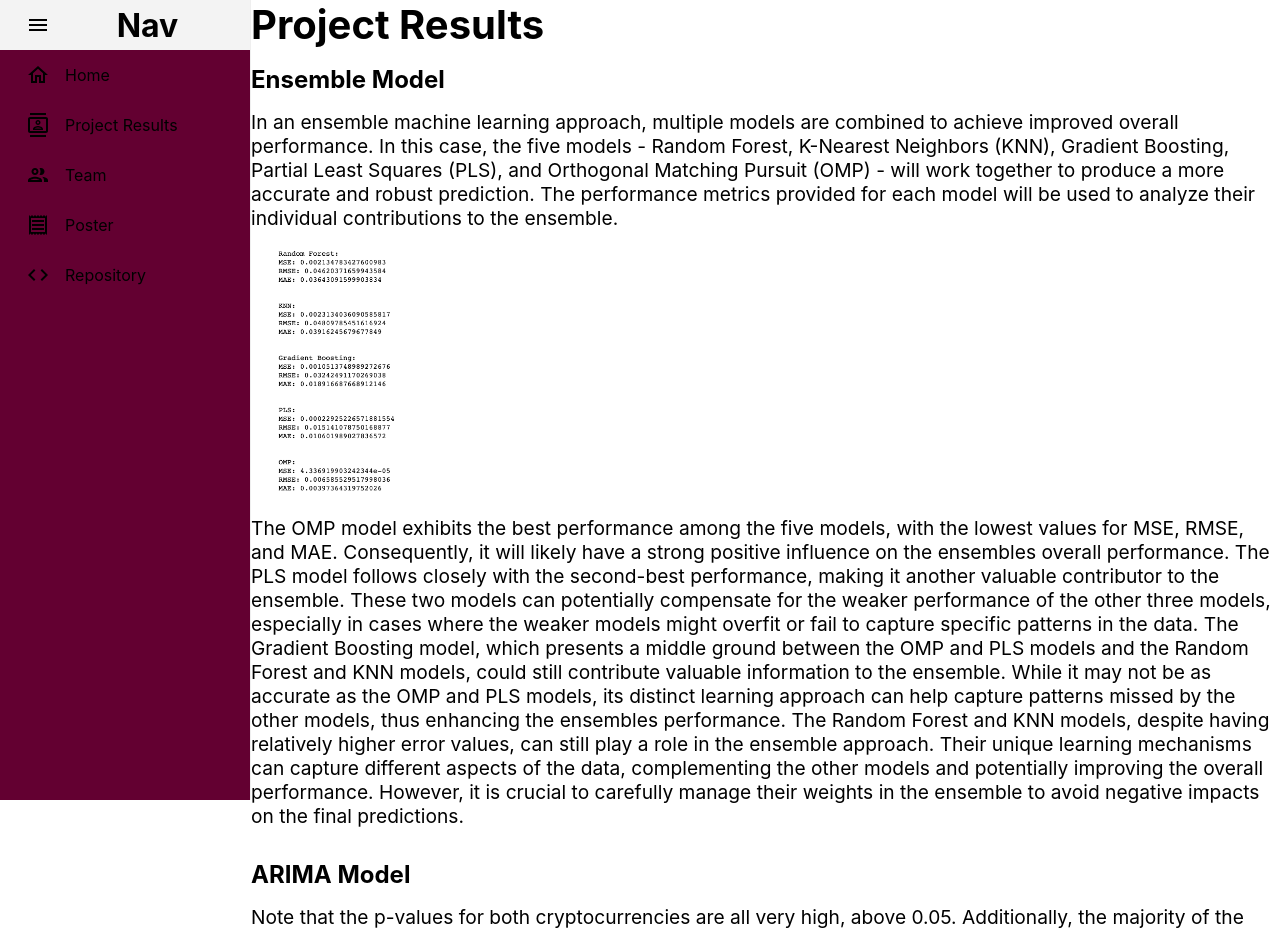
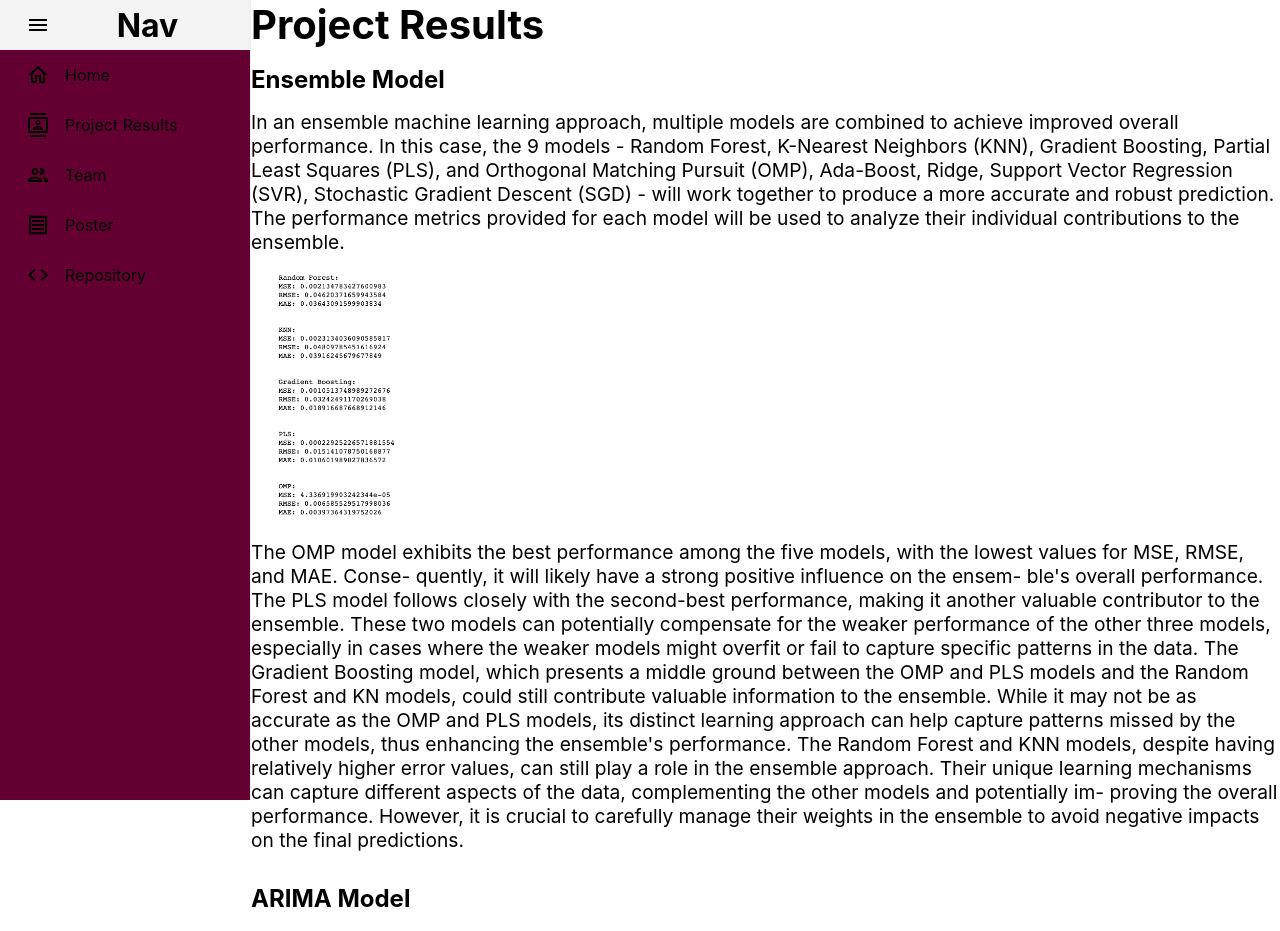
Before and after one commit to eshan-kaul/ML_Capstone, a React (Create React App) app in the folder frontend/: page /project-results in a window 1280 px wide. Shown: the top 931 px of the page. Built offline with nearby package versions, Linux system fonts and the light colour scheme.

Commit message:
changed to 9 models update

```diff
--- a/frontend/src/pages/ProjectResults.js
+++ b/frontend/src/pages/ProjectResults.js
@@ -13,22 +13,20 @@ const ProjectResults = () => {
           Ensemble Model
         </h4>
         <p>
-        In an ensemble machine learning approach, multiple models are combined to achieve improved overall performance.
-        In this case, the five models - Random Forest, K-Nearest Neighbors (KNN), Gradient Boosting, Partial Least Squares (PLS), and Orthogonal Matching Pursuit (OMP) - will work together to produce a more accurate and robust prediction.
-        The performance metrics provided for each model will be used to analyze their individual contributions to the ensemble.
+        In an ensemble machine learning approach, multiple models are combined to achieve improved overall performance. In this case, the 9 models - Random Forest, K-Nearest Neighbors (KNN), Gradient Boosting, Partial Least Squares (PLS), and Orthogonal Matching Pursuit (OMP), Ada-Boost, Ridge, Support Vector Regression (SVR), Stochastic Gradient Descent (SGD) - will work together to produce a more accurate and robust prediction. The performance metrics provided for each model will be used to analyze their individual
+        contributions to the ensemble.
         </p>
         <div className='main-container' >
             <img src={poster} />
         </div>
         <p>
-        The OMP model exhibits the best performance among the five models, with the lowest values for MSE, RMSE, and MAE.
-        Consequently, it will likely have a strong positive influence on the ensembles overall performance.
-        The PLS model follows closely with the second-best performance, making it another valuable contributor to the ensemble. These two models can potentially compensate for the weaker performance of the other three models, especially in cases where the weaker models might overfit or fail to capture specific patterns in the data.
-        The Gradient Boosting model, which presents a middle ground between the OMP and PLS models and the Random Forest and KNN models, could still contribute valuable information to the ensemble.
-        While it may not be as accurate as the OMP and PLS models, its distinct learning approach can help capture patterns missed by the other models, thus enhancing the ensembles performance.
-        The Random Forest and KNN models, despite having relatively higher error values, can still play a role in the ensemble approach.
-        Their unique learning mechanisms can capture different aspects of the data, complementing the other models and potentially improving the overall performance.
-        However, it is crucial to carefully manage their weights in the ensemble to avoid negative impacts on the final predictions.
+        The OMP model exhibits the best performance among the five models, with the lowest values for MSE, RMSE, and MAE. Conse- quently, it will likely have a strong positive influence on the ensem- ble's overall performance. The PLS model follows closely with the second-best performance, making it another valuable contributor to the ensemble. These two models can potentially compensate for the weaker performance of the other three models, especially in cases where the weaker models might overfit or fail to capture
+        specific patterns in the data. The Gradient Boosting model, which presents a middle ground between the OMP and PLS models and the Random Forest and KN
+        models, could still contribute valuable information to the ensemble. While it may not be as accurate as the OMP and PLS models, its distinct learning approach can help capture patterns missed by the
+        other models, thus enhancing the ensemble's performance.
+        The Random Forest and KNN models, despite having relatively
+        higher error values, can still play a role in the ensemble approach. Their unique learning mechanisms can capture different aspects of the data, complementing the other models and potentially im- proving the overall performance. However, it is crucial to carefully manage their weights in the ensemble to avoid negative impacts
+        on the final predictions.
         </p>
         <h4>
           ARIMA Model
```
